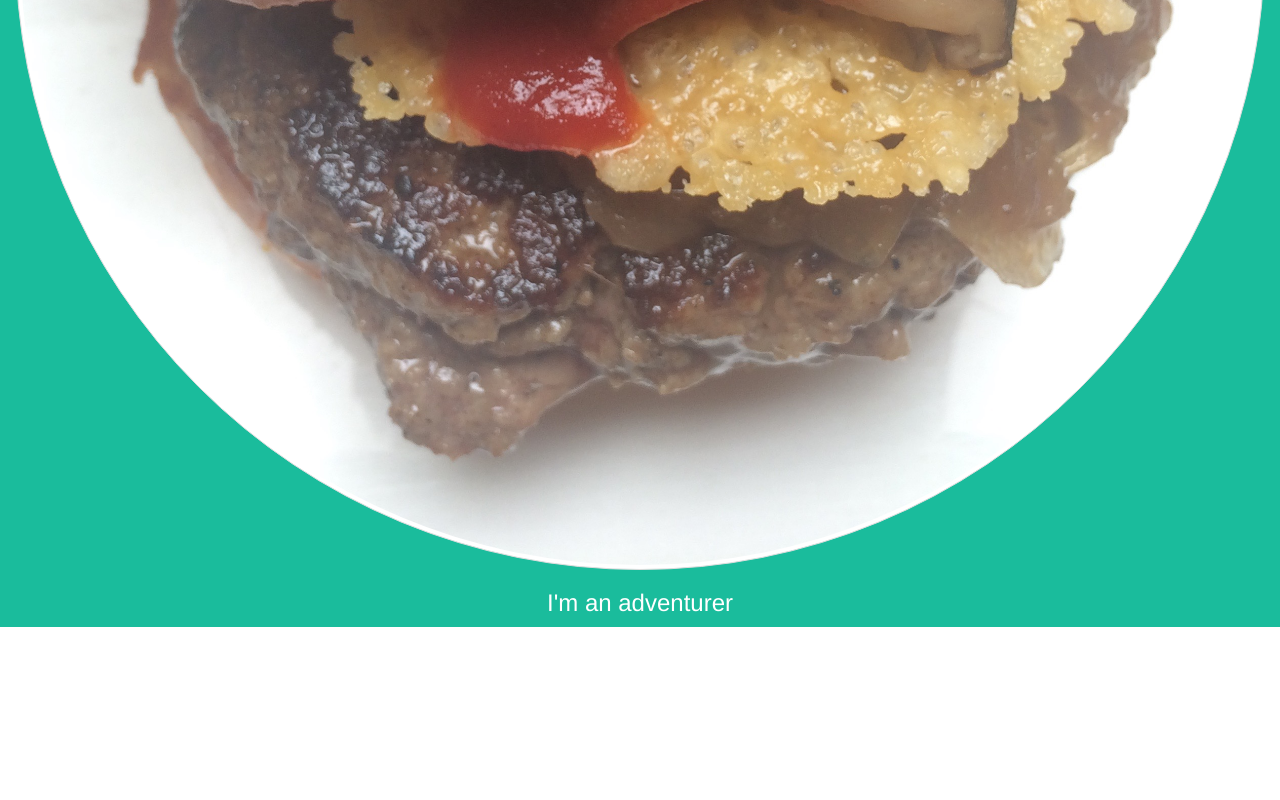
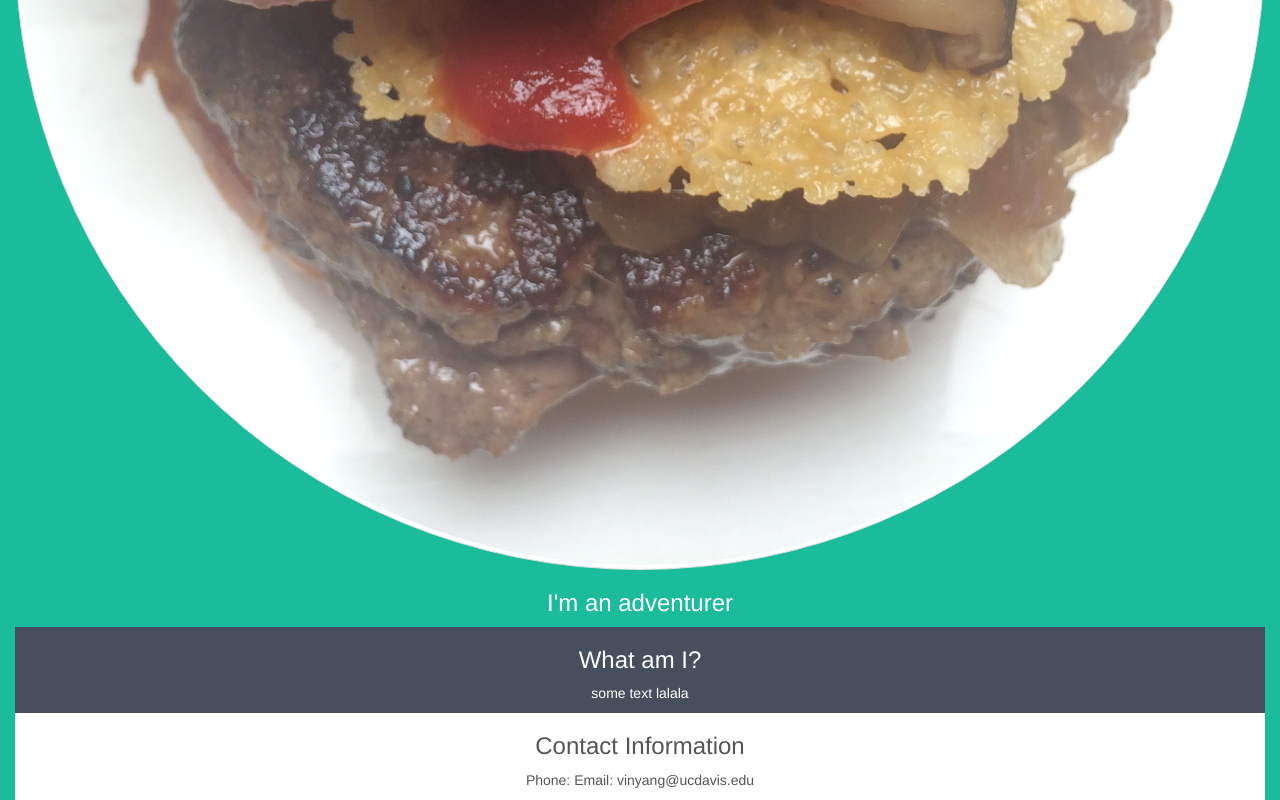
Before and after one commit to dsp-nurho/YangVincent.github.io, a plain HTML site: page index.html in a window 1280 px wide. Shown: the part 736-1536 px from the top of the page. Before the commit the page ends 1363 px from the top, so only its background shows below. Drawn offline with nearby package versions, Linux system fonts and the light colour scheme.

Commit message:
Sections

```diff
--- a/index.html
+++ b/index.html
@@ -13,16 +13,35 @@
 
     </head>
     <style>
-.bg-1
+    .bg-1
     {
     background-color: #1abc9c; /*green*/
         color: #ffffff;
     }
+    .bg-2 {
+        background-color: #474e5d; /*Dark blue*/
+            color: #ffffff;
+    }
+    .bg-3 {
+        background-color: #ffffff; /*white*/
+            color: #555555;
+    }
     </style>
     <body>
         <div class="container-fluid bg-1 text-center">
-        <h3>Who am I?</h3>
+            <h3>Who am I?</h3>
             <img src="burger.jpg" alt="Burger" class="img-circle img-thumbnail" >
-        <h3>I'm an adventurer</h3>
+            <h3>I'm an adventurer</h3>
+
+        <div class="container-fluid bg-2 text-center">
+            <h3>What am I?</h3>
+            <p>some text lalala</p>
+        </div>
+
+        <div class="container-fluid bg-3 text-center">
+            <h3>Contact Information</h3>
+            <p>Phone: Email: vinyang@ucdavis.edu</p>
+        </div>
+
     </body>
 </html>
```
